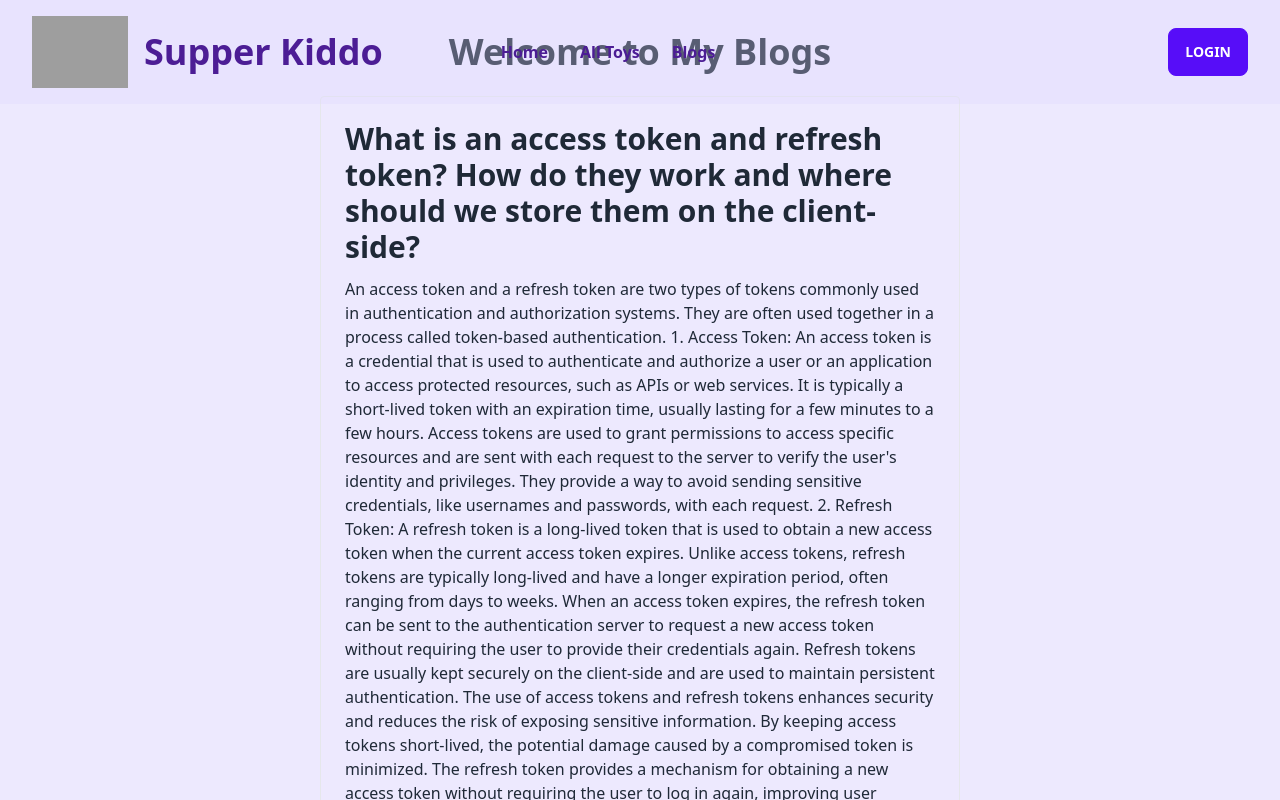
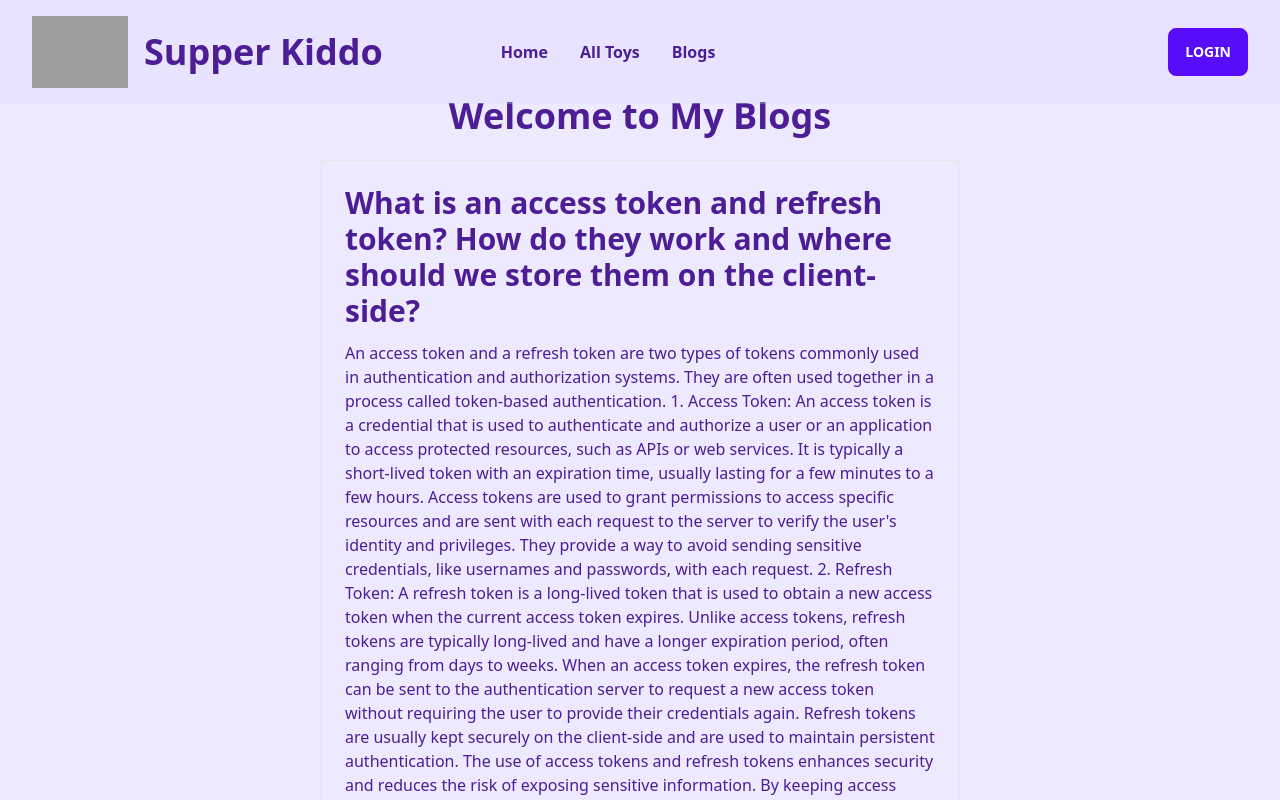
Before and after one commit to developerrahi98/toys-marketplace-client, a React (Vite) app: page /blogs in a window 1280 px wide. Shown: the top 800 px of the page. Built offline with nearby package versions, Linux system fonts and the light colour scheme; no server answers; grey boxes are pictures that could not be loaded.

Commit message:
blogs edited

```diff
--- a/src/Pages/Blogs/Blogs.jsx
+++ b/src/Pages/Blogs/Blogs.jsx
@@ -2,7 +2,7 @@ import React from "react";
 
 const Blogs = () => {
   return (
-    <div className="py-8 bg-violet-100">
+    <div className="py-8 bg-violet-100 text-violet-900 pt-24">
       <h1 className="text-center text-4xl font-bold">Welcome to My Blogs</h1>
       <div className="w-1/2 border rounded mx-auto my-6 p-6">
         <div >
```
